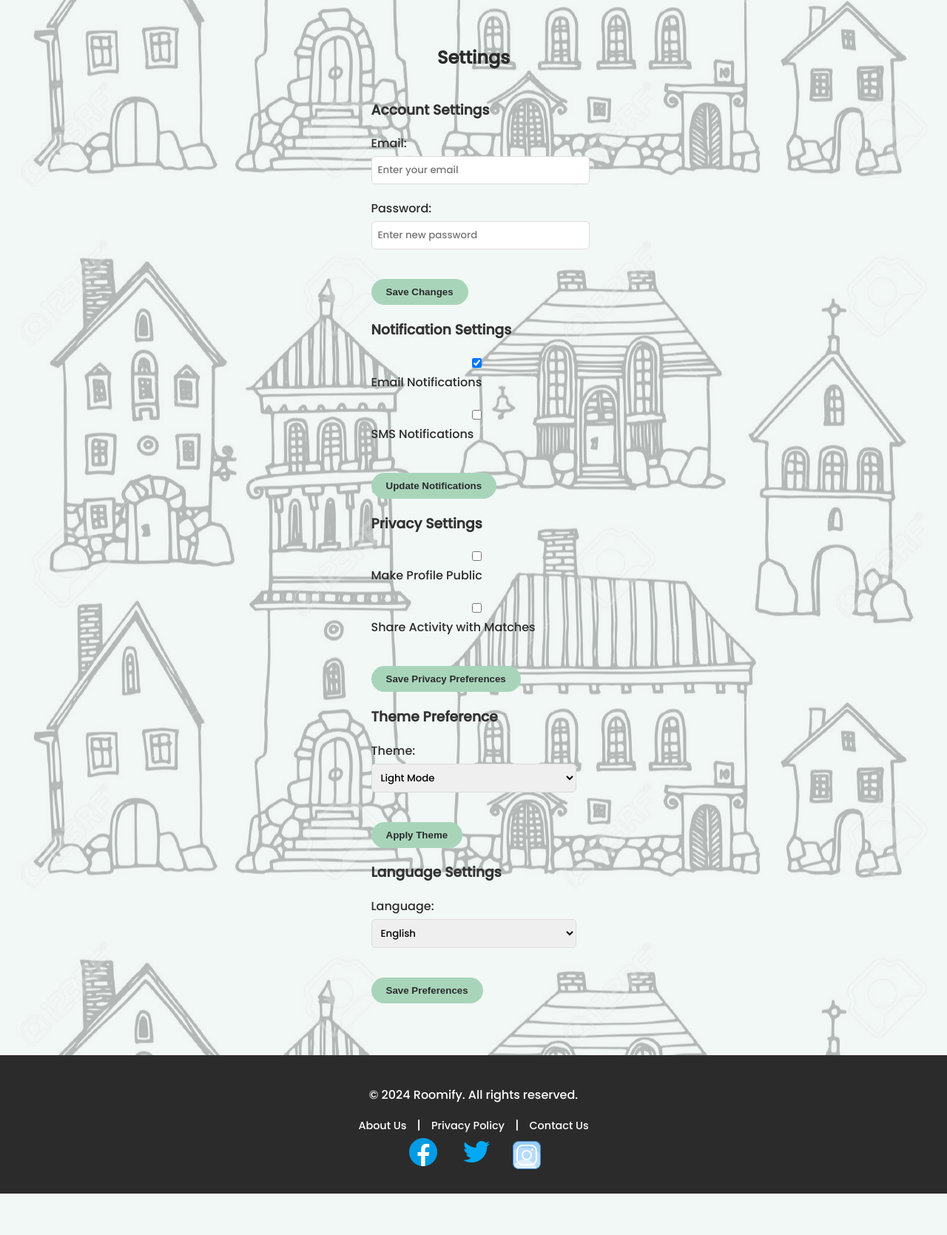
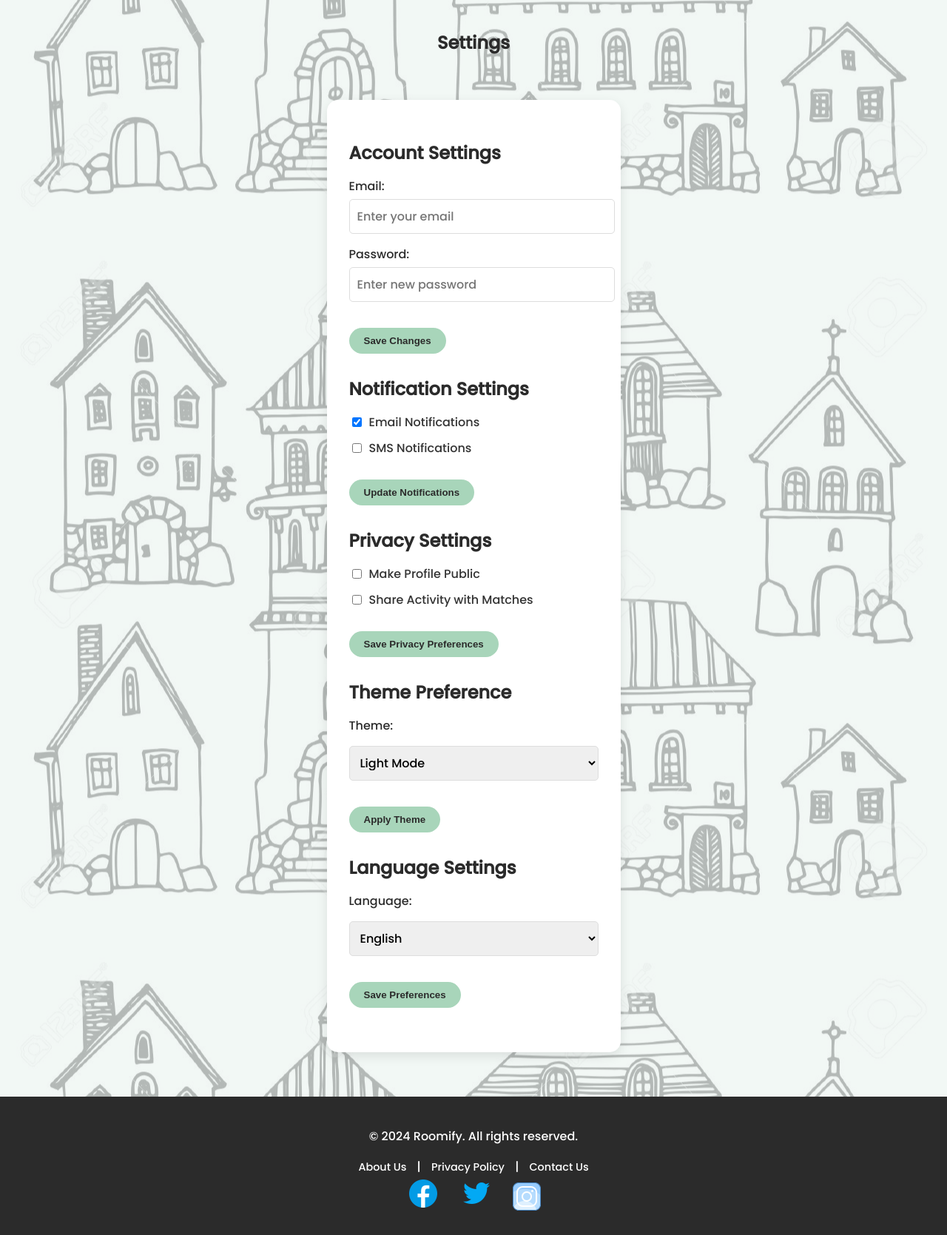
Before and after one commit to annapatel122/Roomify, a PHP site: page /html-pages/settings.html in a window 1280 px wide. Shown: the part 78-1747 px from the top of the page at 74% size. Before the commit the page ends 1691 px from the top, so only its background shows below. Run offline with PHP 8.4, Linux system fonts and the light colour scheme.

Commit message:
Last UI Updates

```diff
--- a/Root/assets/css/settings.css
+++ b/Root/assets/css/settings.css
@@ -1,29 +1,69 @@
+/* General Styling */
+body {
+    font-family: 'Poppins', sans-serif;
+    background-color: #eef5f2;
+    color: #333;
+    margin: 0;
+    padding: 0;
+}
 
+/* Main Container */
+.main-container {
+    padding: 20px;
+    display: flex;
+    flex-direction: column;
+    align-items: center;
+}
+
+/* Settings Container */
 .settings-container {
     max-width: 800px;
     margin: 40px auto;
     padding: 30px;
     background: white;
     border-radius: 15px;
-    box-shadow: 0 5px 15px rgba(0,0,0,0.1);
-    position: relative;
-    z-index: 1;
-    display: flexbox;
+    box-shadow: 0 5px 15px rgba(0, 0, 0, 0.1);
 }
 
 .settings-section {
     margin-bottom: 30px;
 }
 
-h2 {
-    color: #2b2b2b;
-    margin-bottom: 20px;
+.settings-category {
+    margin-bottom: 30px;
 }
 
-.settings-group {
+h2, h3 {
+    color: #2b2b2b;
+}
+
+h3 {
+    font-size: 1.5rem;
+    margin-bottom: 15px;
+}
+
+/* Form Group */
+.form-group {
     margin: 15px 0;
 }
 
+.form-group label {
+    display: block;
+    margin-bottom: 5px;
+    color: #2b2b2b;
+    font-weight: 500;
+}
+
+.form-group input,
+.form-group select {
+    width: 100%;
+    padding: 10px;
+    border: 1px solid #ddd;
+    border-radius: 5px;
+    font-size: 1rem;
+}
+
+/* Checkboxes */
 .settings-checkbox {
     display: flex;
     align-items: center;
@@ -34,14 +74,16 @@ h2 {
     margin-right: 10px;
 }
 
+/* Theme Select */
 .theme-select {
-    width: 200px;
-    padding: 8px;
+    width: 100%;
+    padding: 10px;
     border-radius: 5px;
     border: 1px solid #ddd;
     margin-top: 10px;
 }
 
+/* Save Buttons */
 .save-button {
     background: #a8d5ba;
     color: #2b2b2b;
@@ -51,8 +93,20 @@ h2 {
     cursor: pointer;
     margin-top: 20px;
     font-weight: 600;
+    transition: background 0.3s ease;
 }
 
 .save-button:hover {
     background: #8bc6a9;
 }
+
+/* Responsive Design */
+@media (max-width: 768px) {
+    .settings-container {
+        padding: 20px;
+    }
+
+    .theme-select {
+        width: 100%;
+    }
+}
--- a/Root/html-pages/settings.html
+++ b/Root/html-pages/settings.html
@@ -39,6 +39,7 @@
 
     <main class="main-container">
         <h2>Settings</h2>
+        <div class="settings-container">
             <section class="settings-section">
                 <!-- Account Settings -->
                 <div class="settings-category">
@@ -57,11 +58,11 @@
                 <!-- Notification Settings -->
                 <div class="settings-category">
                     <h3>Notification Settings</h3>
-                <div class="form-group">
+                    <div class="settings-checkbox">
                         <input type="checkbox" id="email-notifications">
                         <label for="email-notifications">Email Notifications</label>
                     </div>
-                <div class="form-group">
+                    <div class="settings-checkbox">
                         <input type="checkbox" id="sms-notifications">
                         <label for="sms-notifications">SMS Notifications</label>
                     </div>
@@ -71,11 +72,11 @@
                 <!-- Privacy Settings -->
                 <div class="settings-category">
                     <h3>Privacy Settings</h3>
-                <div class="form-group">
+                    <div class="settings-checkbox">
                         <input type="checkbox" id="public-profile">
                         <label for="public-profile">Make Profile Public</label>
                     </div>
-                <div class="form-group">
+                    <div class="settings-checkbox">
                         <input type="checkbox" id="share-activity">
                         <label for="share-activity">Share Activity with Matches</label>
                     </div>
@@ -87,7 +88,7 @@
                     <h3>Theme Preference</h3>
                     <div class="form-group">
                         <label for="theme-preference">Theme:</label>
-                    <select id="theme-preference" onchange="toggleDarkMode()">
+                        <select id="theme-preference" class="theme-select" onchange="toggleDarkMode()">
                             <option value="light">Light Mode</option>
                             <option value="dark">Dark Mode</option>
                         </select>
@@ -100,7 +101,7 @@
                     <h3>Language Settings</h3>
                     <div class="form-group">
                         <label for="language">Language:</label>
-                    <select id="language">
+                        <select id="language" class="theme-select">
                             <option value="en">English</option>
                             <option value="es">Spanish</option>
                             <option value="fr">French</option>
@@ -110,7 +111,9 @@
                     <button class="save-button">Save Preferences</button>
                 </div>
             </section>
+        </div>
     </main>
+
 
     <footer class="footer">
         <p>&copy; 2024 Roomify. All rights reserved.</p>
```
Also changed, not shown: Root/assets/css/matches.css (added, +178 -0 lines), Root/html-pages/matches.html (+46 -7 lines), Root/html-pages/messages.html (+8 -2 lines). Lines whose indentation alone changed are shown as unchanged.
